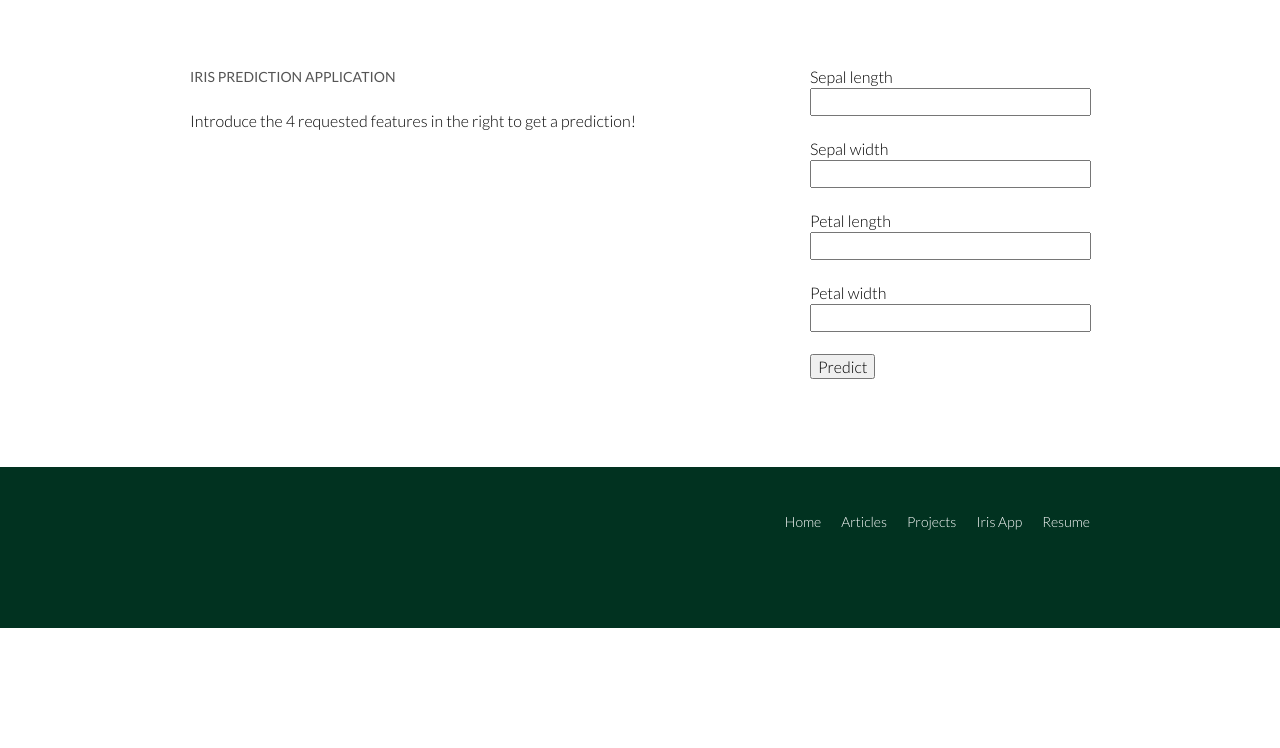
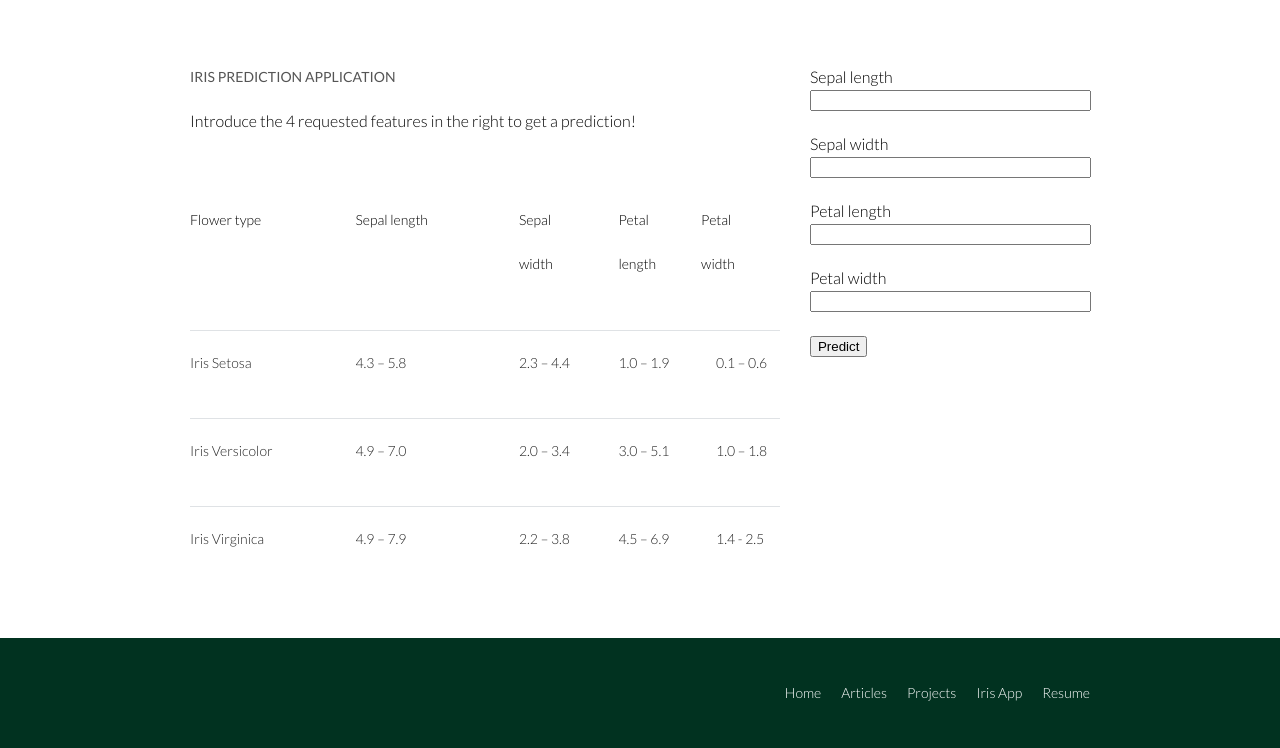
Before and after one commit to oxanozaep/oxanozaep.github.io, a Flask app: page /irisapp in a window 1280 px wide. Shown: the part 172-920 px from the top of the page. Before the commit the page ends 800 px from the top, so only its background shows below. Run offline with Flask 2, Linux system fonts and the light colour scheme.

Commit message:
Added flower guides and cleaned CSS

```diff
--- a/app/static/stylesheets/main.css
+++ b/app/static/stylesheets/main.css
@@ -449,67 +366,10 @@ table h4 {
   color: #2a2a2a;
   margin-bottom: 10px;
 }
+table p {
+  font-size: 14px;
+}
 .schedule-offset {
   color: #242424;
+  font-size: 14px;
 }
-
-/*
-  ========================================
-  Venue
-  ========================================
-*/
-
-.venue-theatre {
-  margin-bottom: 66px;
-}
-.venue-hotel {
-  margin-bottom: 22px;
-}
-.venue-map {
-  height: 264px;
-}
-
-/*
-  ========================================
-  Register
-  ========================================
-*/
-
-.why-attend {
-  list-style: square;
-  margin: 0 0 22px 30px;
-}
-form {
-  margin-bottom: 22px;
-}
-input,
-select,
-textarea {
-  font: 300 16px/22px "Lato", "Open Sans", "Helvetica Neue", Helvetica, Arial, sans-serif;
-}
-.register-group label {
-  color: #648880;
-  cursor: pointer;
-  font-weight: 400;
-}
-.register-group input,
-.register-group select,
-.register-group textarea {
-  border: 1px solid #c6c9cc;
-  border-radius: 5px;
-  color: #888;
-  display: block;
-  margin: 5px 0 27px 0;
-  padding: 5px 8px;
-}
-.register-group input,
-.register-group textarea {
-  width: 100%;
-}
-.register-group select {
-  height: 34px;
-  width: 60px;
-}
-.register-group textarea {
-  height: 78px;
-}
--- a/app/templates/iris-app.html
+++ b/app/templates/iris-app.html
@@ -11,6 +11,85 @@
         <section class="col-2-3">
           <h5>Iris prediction application</h5>
           <p>Introduce the 4 requested features in the right to get a prediction!</p>
+          <br><br>
+          <table>
+
+            <thead>
+              <tr>
+                <th>
+                  <p>Flower type</p>
+                </th>
+                <th>
+                  <p>Sepal length</p>
+                </th>
+                <th>
+                  <p>Sepal width</p>
+                </th>
+                <th>
+                  <p>Petal length</p>
+                </th>
+                <th>
+                  <p>Petal width</p>
+                </th>
+              </tr>
+            </thead>
+
+            <tbody>
+              <tr>
+                <td class="schedule-offset">
+                  <p>Iris Setosa</p>
+                </td>
+                <td class="schedule-offset">
+                  <p>4.3 – 5.8</p>
+                </td>
+                <td class="schedule-offset">
+                  <p>2.3 – 4.4</p>
+                </td>
+                <td class="schedule-offset">
+                  <p>1.0 – 1.9</p>
+                </td>
+                <td class="schedule-offset">
+                  <p>0.1 – 0.6</p>
+                </td>
+              </tr>
+              <tr>
+                <td class="schedule-offset" >
+                  <p>Iris Versicolor</p>
+                </td>
+                <td class="schedule-offset">
+                  <p>4.9 – 7.0</p>
+                </td>
+                <td class="schedule-offset">
+                  <p>2.0 – 3.4</p>
+                </td>
+                <td class="schedule-offset">
+                  <p>3.0 – 5.1</p>
+                </td>
+                <td class="schedule-offset">
+                  <p>1.0 – 1.8</p>
+                </td>
+              </tr>
+              <tr>
+                <td class="schedule-offset" >
+                  <p>Iris Virginica</p>
+                </td>
+                <td class="schedule-offset">
+                  <p>4.9 – 7.9</p>
+                </td>
+                <td class="schedule-offset">
+                  <p>2.2 – 3.8</p>
+                </td>
+                <td class="schedule-offset">
+                  <p>4.5 – 6.9</p>
+                </td>
+                <td class="schedule-offset">
+                  <p>1.4 - 2.5</p>
+                </td>
+              </tr>
+
+            </tbody>
+          </table>
+
           {% with prediction = get_flashed_messages(category_filter=["prediction"]) %}
           {% if prediction %}
           <br><br>
```
Also changed, not shown: other parts of app/static/stylesheets/main.css (+1 -84 lines), 2 other files.
